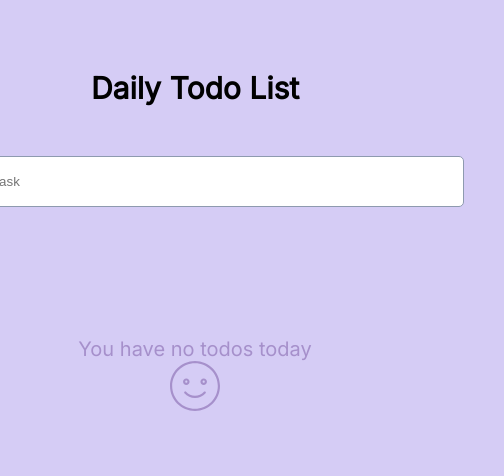
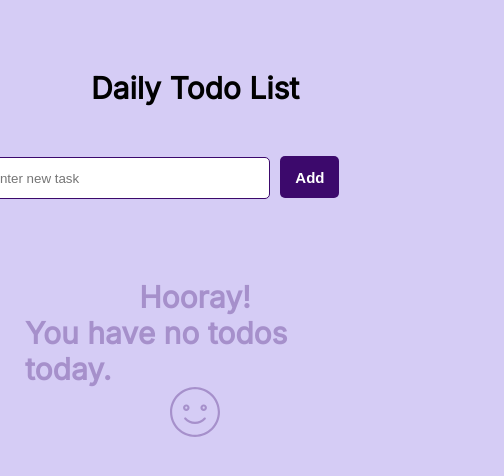
Before and after one commit to mihrilp/react-todoapp, a React (Create React App) app: page / in a window 390 px wide. Shown: the top 476 px of the page, 504 px wide, since content can reach past the window. Built offline with nearby package versions, Linux system fonts and the light colour scheme.

Commit message:
fix styles

```diff
--- a/src/App.css
+++ b/src/App.css
@@ -37,7 +37,7 @@ form {
     border: none;
     padding: 15px;
     border-radius: 5px;
-    border: 0.5px solid #8e9aaf;
+    border: 0.5px solid #3c096c;
     margin-right: 10px;
 }
 
@@ -90,3 +90,39 @@ li {
 h3 {
     margin-bottom: 20px;
 }
+
+@media only screen and (max-width: 700px) {
+    .inputTask {
+        width: 55vh;
+        height: 6vh;
+    }
+
+    .addButton {
+        width: 8vh;
+        height: 6vh;
+    }
+}
+
+@media only screen and (max-width: 576px) {
+    .inputTask {
+        width: 45vh;
+        height: 5vh;
+    }
+
+    .addButton {
+        width: 7vh;
+        height: 5vh;
+    }
+}
+
+@media only screen and (max-width: 450px) {
+    .inputTask {
+        width: 35vh;
+        height: 5vh;
+    }
+
+    .addButton {
+        width: 7vh;
+        height: 5vh;
+    }
+}
--- a/src/App.js
+++ b/src/App.js
@@ -109,7 +109,8 @@ function App() {
       )}
       {todos.length === 0 && (
         <div className="noTodo">
-          <p>You have no todos today</p>
+          <h2>Hooray! </h2>
+          <h2>You have no todos today.</h2>
           <SmileIcon />
         </div>
       )}
--- a/src/components/TrashIcon.jsx
+++ b/src/components/TrashIcon.jsx
@@ -1,11 +1,12 @@
-import React from 'react';
+import React from "react";
 
-const TrashIcon = ({props, buttonClick, className}) => {
-    return(
-        <svg className={className}
+const TrashIcon = ({ props, buttonClick, className }) => {
+  return (
+    <svg
+      className={className}
       xmlns="http://www.w3.org/2000/svg"
-        width={20}
-        height={20}
+      width={25}
+      height={25}
       viewBox="0 0 512 512"
       onClick={buttonClick}
       {...props}
@@ -19,6 +20,6 @@ const TrashIcon = ({props, buttonClick, className}) => {
       </g>
     </svg>
   );
-}
+};
 
 export default TrashIcon;
```
Lines whose indentation alone changed are shown as unchanged.
